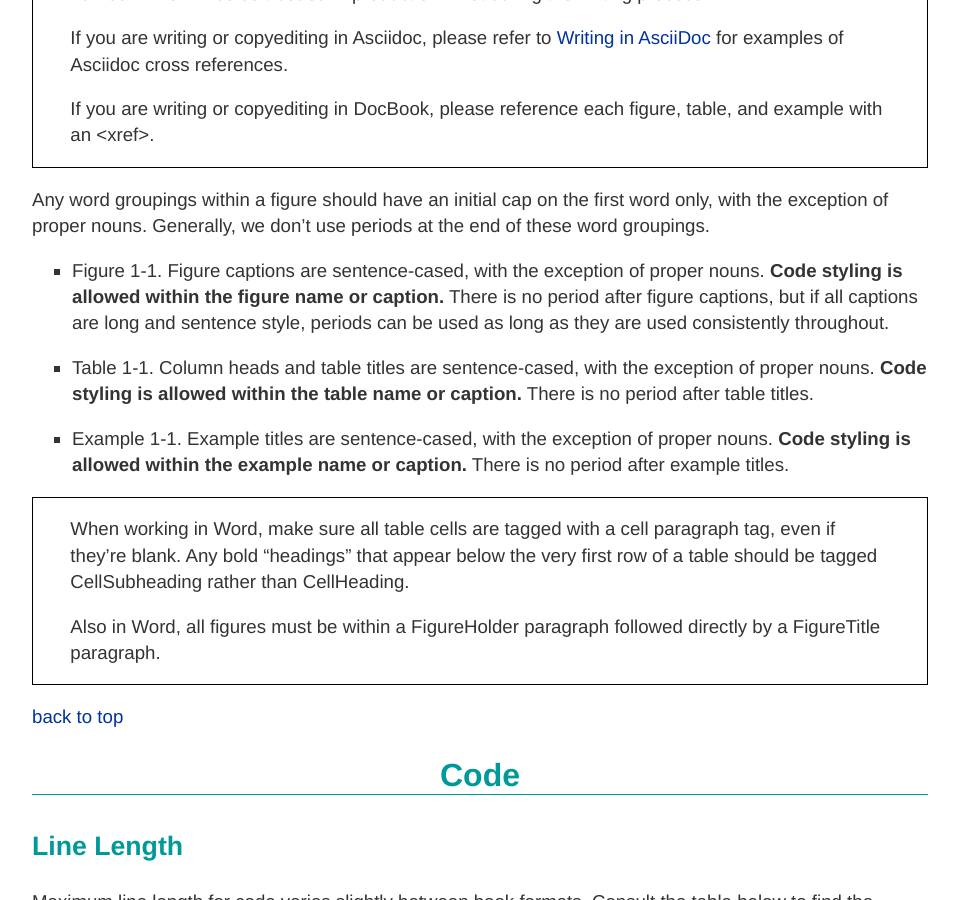
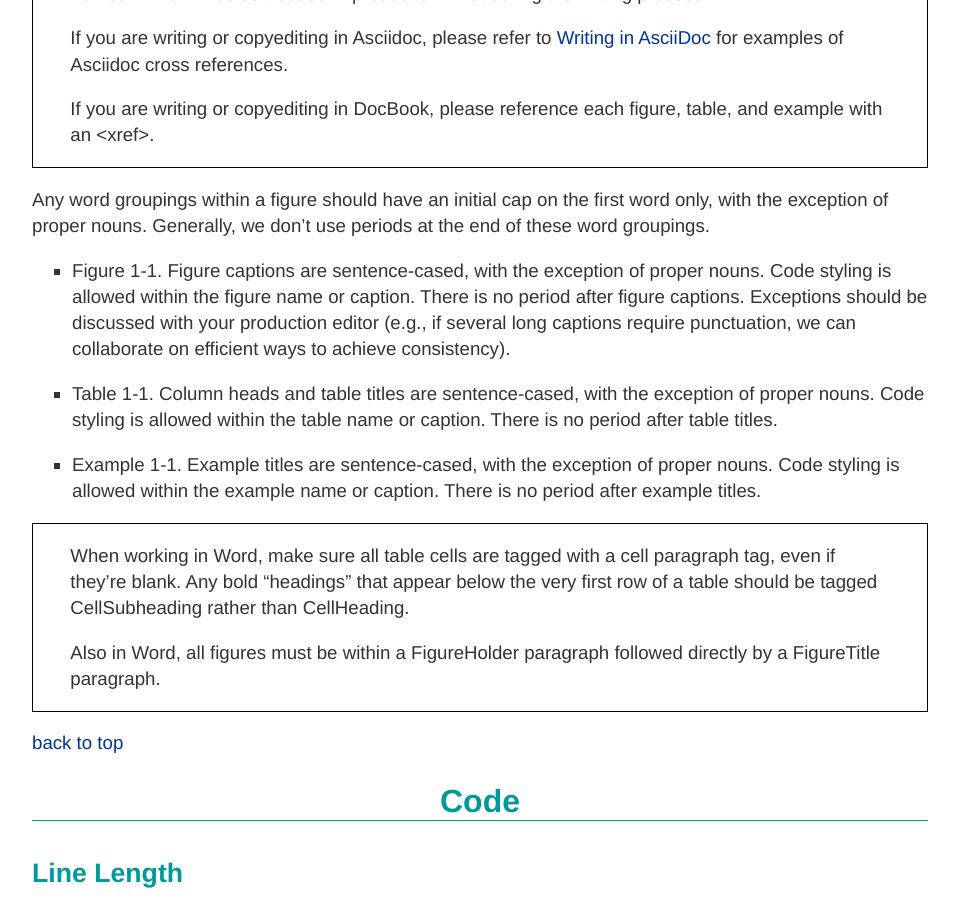
Before and after one commit to oreillymedia/production-resources, a Jekyll site: the page built from styleguide/index.md, in a window 1280 px wide and 900 px high, scrolled down 7597 px. Shown: the whole window, without its empty margins (160-1119 px from the left). Built offline with Jekyll 4.4.1, drawn with Linux system fonts in a browser that asks for light colours; some of the changed text lies outside the part shown.

Commit message:
A few new year edits to resolve common questions
In the past year or so, a couple different CEs have had the same misunderstanding with figure caption guidance, rewriting captions to be consistently fragments or sentences rather than just changing the punctuation. Here's my attempt at a clarification—ultimately directing to you, the PE, since there are so many dependencies.

Per Slack discussion, the direction on compound nouns was too broad and not often enforced anyway (AFAIK). I removed it and added two common culprits to the word list instead: road map and life cycle—we've *been* fine with either (preferring MW) as long as the book is consistent, so why not codify that here.

Feedback welcome!

```diff
--- a/styleguide/index.md
+++ b/styleguide/index.md
@@ -347,13 +347,13 @@ title: O'Reilly Style Guide
 
 <ul>
 <li>
-<p>Figure 1-1. Figure captions are sentence-cased, with the exception of proper nouns. <strong>Code styling is allowed within the figure name or caption.</strong> There is no period after figure captions, but if all captions are long and sentence style, periods can be used as long as they are used consistently throughout.</p>
-</li>
-<li>
-<p>Table 1-1. Column heads and table titles are sentence-cased, with the exception of proper nouns.  <strong>Code styling is allowed within the table name or caption.</strong> There is no period after table titles.</p>
-</li>
-<li>
-<p>Example 1-1. Example titles are sentence-cased, with the exception of proper nouns. <strong>Code styling is allowed within the example name or caption.</strong> There is no period after example titles.</p>
+<p>Figure 1-1. Figure captions are sentence-cased, with the exception of proper nouns. Code styling is allowed within the figure name or caption. There is no period after figure captions. Exceptions should be discussed with your production editor (e.g., if several long captions require punctuation, we can collaborate on efficient ways to achieve consistency). </p>
+</li>
+<li>
+<p>Table 1-1. Column heads and table titles are sentence-cased, with the exception of proper nouns.  Code styling is allowed within the table name or caption. There is no period after table titles.</p>
+</li>
+<li>
+<p>Example 1-1. Example titles are sentence-cased, with the exception of proper nouns. Code styling is allowed within the example name or caption. There is no period after example titles.</p>
 </li>
 </ul>
 
@@ -725,9 +725,6 @@ title: O'Reilly Style Guide
 </li>
 <li>
 <p>Unless part of a proper noun, close up words with the prefixes “micro,” “meta,” “multi,” “pseudo,” “re,” “non,” “sub,” and "co" (e.g., “multiusers,” “pseudoattribute,” “nonprogammer,” “subprocess,” "coauthor"). <strong>Exceptions are noted in the word list (e.g., "re-create," "re-identification")</strong>.</p>
-</li>
- <li>
-<p>Compound words are closed up when used as nouns (“coverup”), hyphenated when used as adjectives (“the cover-up measures”), and two words when used as verbs (“cover up the flaw with…”).</p>
 </li>
 <li>
 <p>Avoid using the possessive case for singular nouns ending in “s,” if possible. So, it’s “the Windows Start menu,” not “Windows’s Start menu.”</p>
```
Also changed, not shown: other parts of styleguide/index.md (+2 -0 lines).
